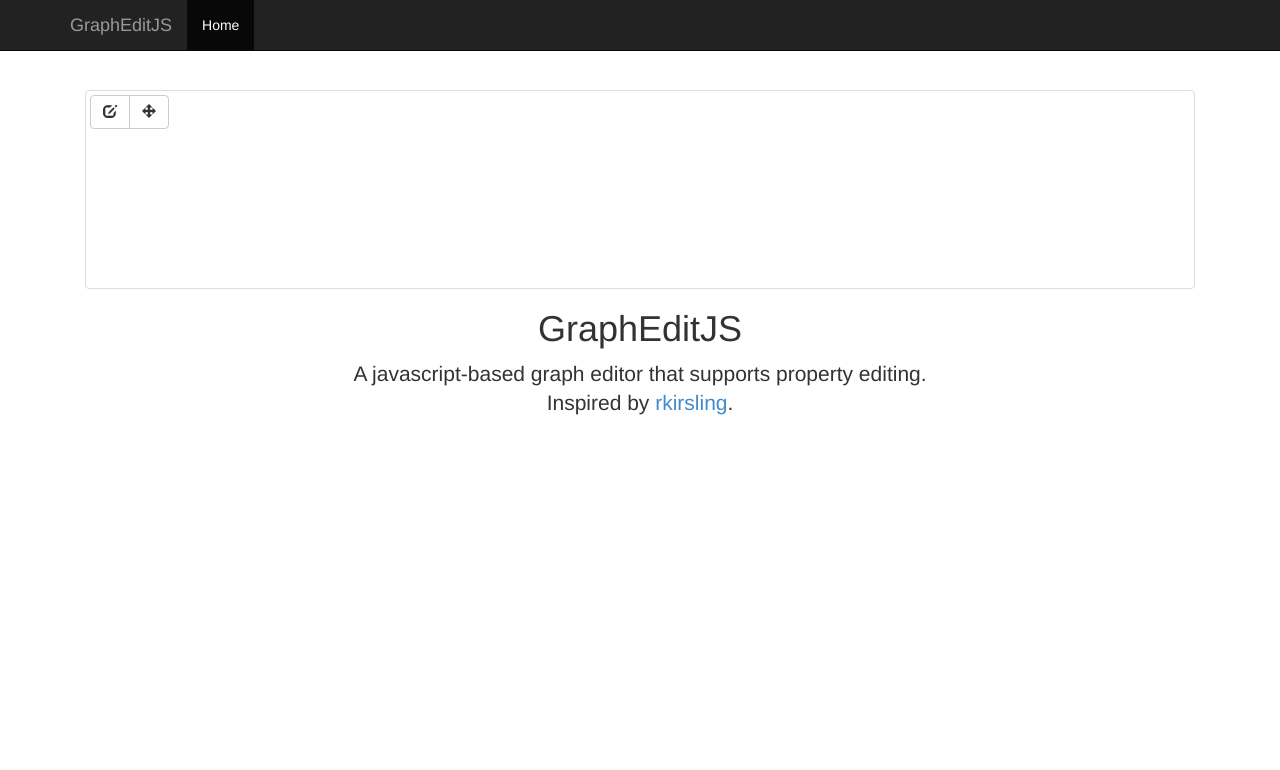
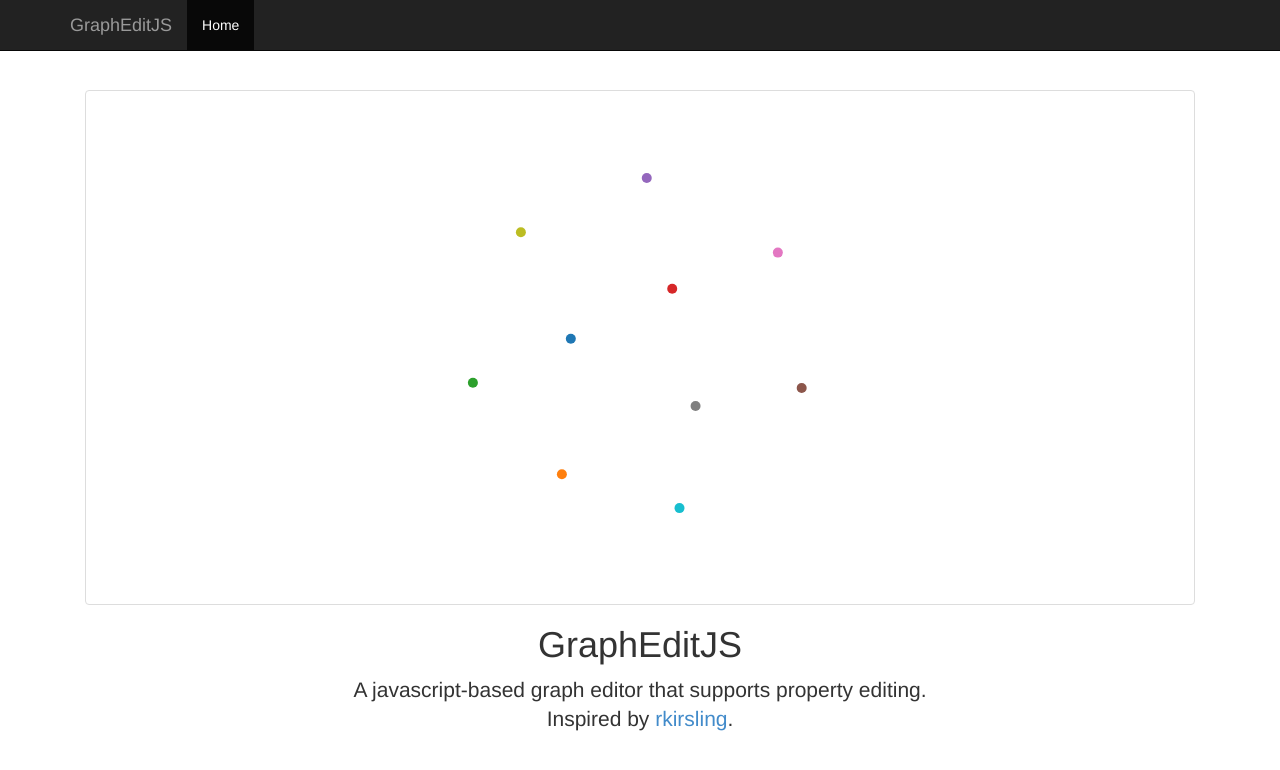
Before and after one commit to bcm36/GraphEditJS, a plain HTML site: page demo/index.html in a window 1280 px wide. Drawn offline with nearby package versions, Linux system fonts and the light colour scheme.

Commit message:
Start rebuild with coffeescript

```diff
--- a/demo/index.html
+++ b/demo/index.html
@@ -4,7 +4,7 @@
     <meta charset="utf-8">
     <meta http-equiv="X-UA-Compatible" content="IE=edge">
     <meta name="viewport" content="width=device-width, initial-scale=1">
-    <title>Bootstrap 101 Template</title>
+    <title>GraphEditJS</title>
 
     <!-- Bootstrap -->
     <link href="resources/css/bootstrap.min.css" rel="stylesheet">
@@ -56,11 +56,11 @@
     <!-- Include all compiled plugins (below), or include individual files as needed -->
     <script src="resources/js/bootstrap.min.js"></script>
 	<script src="http://d3js.org/d3.v3.min.js"></script>
-	<script src="../graphedit/graphedit.js"></script>
+	<script src="../graphedit-coffee/js/graphedit.js"></script>
 	<script type="text/javascript">
 
 	//attach graphedit obj to canvas
-	$('.graphedit_canvas').graphedit({height:500, width:950});
+	//$('.graphedit_canvas').graphedit({height:500, width:950});
 
 	</script>
   </body>
--- /dev/null
+++ b/graphedit-coffee/js/graphedit.js
@@ -0,0 +1,44 @@
+// Generated by CoffeeScript 1.7.1
+(function() {
+  var a, colors, force, height, node_data, nodes, svg, tick, width;
+
+  console.log("hello world!");
+
+  width = 960;
+
+  height = 500;
+
+  colors = d3.scale.category10();
+
+  svg = d3.select(".graphedit_canvas").append("svg").attr("width", width).attr("height", height);
+
+  node_data = (function() {
+    var _i, _results;
+    _results = [];
+    for (a = _i = 1; _i <= 10; a = ++_i) {
+      _results.push({
+        id: a,
+        reflexive: false
+      });
+    }
+    return _results;
+  })();
+
+  tick = function() {
+    nodes.attr("cx", function(d) {
+      return d.x;
+    });
+    return nodes.attr("cy", function(d) {
+      return d.y;
+    });
+  };
+
+  force = d3.layout.force().nodes(node_data).size([width, height]).linkDistance(150).charge(-500).on('tick', tick).start();
+
+  nodes = svg.selectAll(".node").data(node_data).enter().append("circle").attr("class", "node").attr("r", 5).style("fill", function(d) {
+    return colors(d.id);
+  }).call(force.drag);
+
+  console.log(nodes);
+
+}).call(this);
```
Also changed, not shown: graphedit-coffee/coffee/graphedit.coffee (added, +45 -0 lines).
